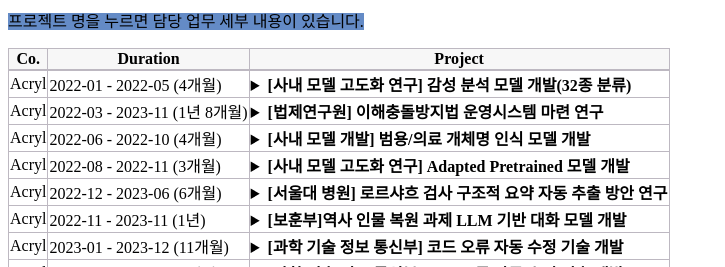
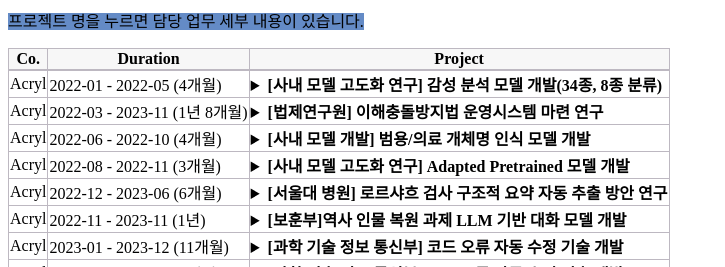
Before and after one commit to finddme/finddme.github.io, a Jekyll site: the page built from _posts/2022-01-01-Project.md, in a window 1280 px wide. Shown: the top 267 px of the page, without its empty margins (0-725 px from the left). Built offline with Jekyll 4.4.1, drawn with Linux system fonts in a browser that asks for light colours.

Commit message:
Update 2022-01-01-Project.md

```diff
--- a/_posts/2022-01-01-Project.md
+++ b/_posts/2022-01-01-Project.md
@@ -32,7 +32,7 @@
          <td class="line">
            <details>
            <summary><span class="glyphicon glyphicon-menu-right"></span>
-            <span class="glyphicon glyphicon-option-horizontal" style="display:none"></span><strong>[사내 모델 고도화 연구] 감성 분석 모델 개발(32종 분류)</strong></summary>
+            <span class="glyphicon glyphicon-option-horizontal" style="display:none"></span><strong>[사내 모델 고도화 연구] 감성 분석 모델 개발(34종, 8종 분류)</strong></summary>
               <li>담당 업무:</li>
                   1) 한국어 감성 class 선정<br>
                   2) 데이터 수집<br>
```
